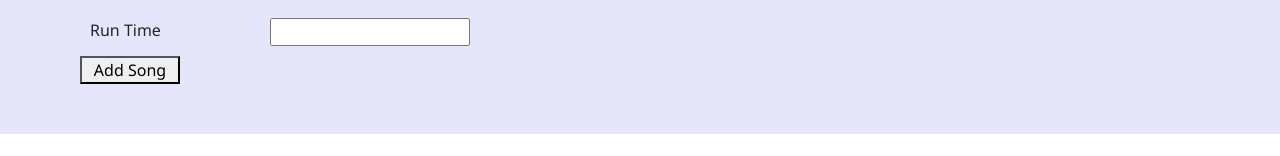
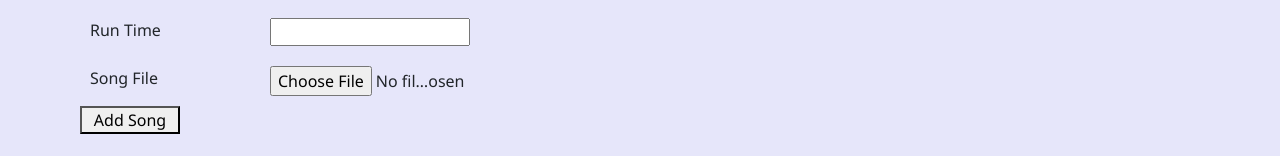
Before and after one commit to michellestapp/Music_Library_Frontend, a React (Create React App) app: page / in a window 1280 px wide. Shown: the part 483-639 px from the top of the page. Built offline with nearby package versions, Linux system fonts and the light colour scheme; no server answers.

Commit message:
Added button to AddSong code to add an .mp3 file

```diff
--- a/src/Components/AddSong/AddSong.jsx
+++ b/src/Components/AddSong/AddSong.jsx
@@ -9,6 +9,7 @@ const AddSong = ({addSong}) => {
     const [releaseDate, setReleaseDate] = useState('');
     const [genre, setGenre] = useState('');
     const [runtime, setRuntime] = useState('');
+    const [songFile, setSongFile] = useState(null);
 
     function handleSubmit(event){
         event.preventDefault();
@@ -18,7 +19,8 @@ const AddSong = ({addSong}) => {
           album: album,
           release_date: releaseDate,
           genre: genre,
-          run_time: runtime
+          run_time: runtime,
+          song_file: songFile,
         };
         addSong(newSong);
         setTitle('');
@@ -27,7 +29,13 @@ const AddSong = ({addSong}) => {
         setReleaseDate('');
         setGenre('');
         setRuntime('');
+        setSongFile(null);
       }
+
+    function handleFileChange(event) {
+        const selectedFile = event.target.files[0];
+        setSongFile(selectedFile);
+        }
 
 
     return (
@@ -60,7 +68,18 @@ const AddSong = ({addSong}) => {
                     <label className='label-padding'>Run Time </label>
                     <input data-cy="runtime-input" className='input-format' type="number" value={runtime} onChange={(event => setRuntime(event.target.value))}/>
                 </div>
-                <button data-cy = "add-song-button" type="submit">Add Song</button>
+                <div className="label-field">
+                    <label className="label-padding">Song File</label>
+                    <input
+                    data-cy="song-file-input"
+                    className="input-format"
+                    type="file"
+                    onChange={handleFileChange} // Handle file selection
+                    />
+                </div>
+                <button data-cy="add-song-button" type="submit">
+                    Add Song
+                </button>
             </div>
         </form>
         </div>
```
